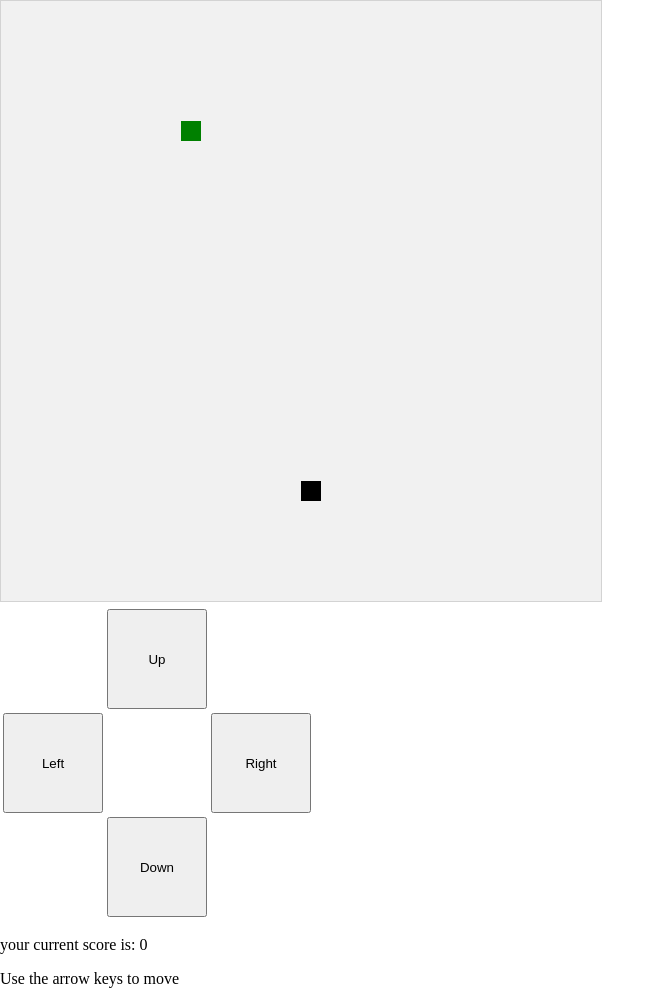
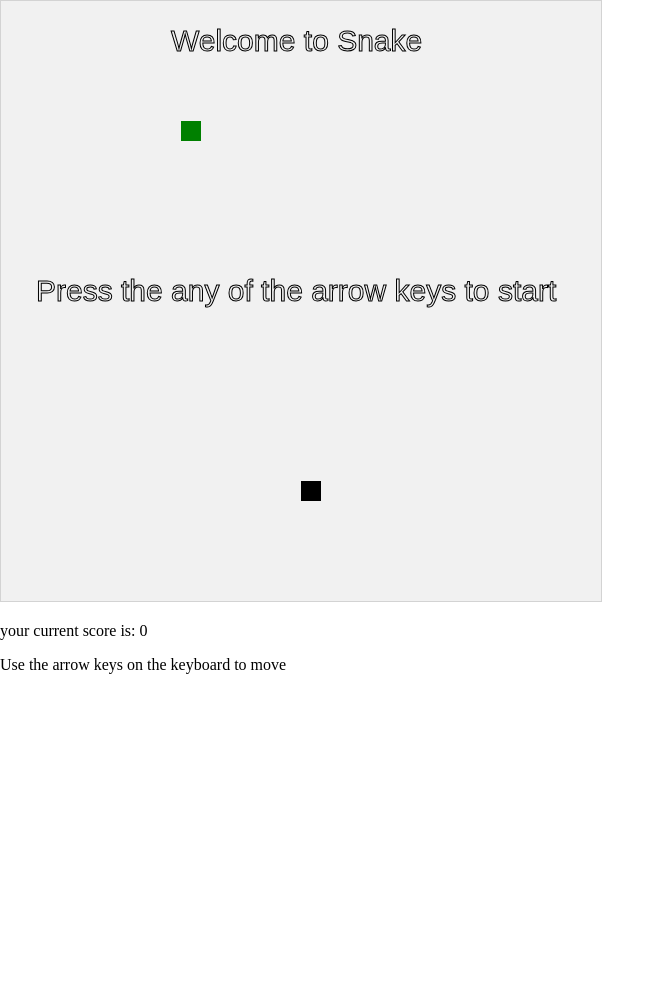
Before and after one commit to NPrada/snake-game, a plain HTML site: page index.html in a window 1280 px wide. Shown: the whole page, without its empty margins (0-665 px from the left). After the commit the page ends 800 px from the top, so only its background shows below. Drawn offline with Linux system fonts and the light colour scheme.

Commit message:
-stopped scrolling with the arrow keys -added welcome page and a game over page. -added the canvas to an actual html tag instead of generating it from the javascript

```diff
--- a/css/style.css
+++ b/css/style.css
@@ -6,10 +6,6 @@ canvas {
     border: 1px solid #d3d3d3;
     background-color: #f1f1f1;
 }
-/*td {*/
-    /*width: 50px;*/
-    /*height: 50px;*/
-/*}*/
 button{
     width: 100px;
     height: 100px;
--- a/index.html
+++ b/index.html
@@ -8,25 +8,26 @@
     <link rel="stylesheet" href="css/style.css">
 </head>
 <body onload="startGame()">
-<table align="centre">
-    <tr>
-        <td></td>
-        <td><button onclick="moveup()">Up</button></td>
-        <td></td>
-    </tr>
-    <tr>
-        <td><button onclick="moveleft()">Left</button></td>
-        <td></td>
-        <td><button onclick="moveright()">Right</button></td>
-    </tr>
-    <tr>
-        <td></td>
-        <td><button onclick="moveleft()">Down</button></td>
-        <td></td>
-    </tr>
-</table>
+<canvas id="gameCanvas"></canvas>
+<!--<table align="centre">-->
+    <!--<tr>-->
+        <!--<td></td>-->
+        <!--<td><button onclick="moveup()">Up</button></td>-->
+        <!--<td></td>-->
+    <!--</tr>-->
+    <!--<tr>-->
+        <!--<td><button onclick="moveleft()">Left</button></td>-->
+        <!--<td></td>-->
+        <!--<td><button onclick="moveright()">Right</button></td>-->
+    <!--</tr>-->
+    <!--<tr>-->
+        <!--<td></td>-->
+        <!--<td><button onclick="moveleft()">Down</button></td>-->
+        <!--<td></td>-->
+    <!--</tr>-->
+<!--</table>-->
 <p>your current score is: <a id="score">0</a></p>
-<p>Use the arrow keys to move</p>
+<p>Use the arrow keys on the keyboard to move</p>
 </body>
 
 <script src="js/index.js"></script>
--- a/js/index.js
+++ b/js/index.js
@@ -1,13 +1,56 @@
 var pixelSize = 20;      //size of the squares in pixels
 var canvasSize = 600;    //size of the canvas in pixels needs to be a multiple of the pixel size
 var frameRate = 100; //how much time between frames
+var highScore = 0;
 
+var gameState = "beforeStart";//
 var tailLength = 0;
 var startingPos = [300, 480]; // x, y
 var headPos = [];
 headPos[0] = startingPos;
 var tailPiece = [];
-var move = [[0, -1]];
+var move = [[0, 0]];
+
+var gameArea = {
+    canvas: document.getElementById("gameCanvas"),
+    start: function () {
+        this.canvas.width = canvasSize;
+        this.canvas.height = canvasSize;
+        this.context = this.canvas.getContext("2d");
+        document.body.insertBefore(this.canvas, document.body.childNodes[0]);
+        this.interval = setInterval(run, frameRate); //this sets how often the game area is updated
+    },
+    clear: function () {
+        this.context.clearRect(0, 0, this.canvas.width, this.canvas.height);
+    },
+    stop: function () {
+        clearInterval(this.interval);   //this removes the interval so that it does not refresh so often
+    }
+};
+
+function mainMenu() {
+    ctx = gameArea.context;
+    ctx.font = "30px Arial";
+    ctx.strokeText("Welcome to Snake",170,50);
+    ctx.strokeText("Press the any of the arrow keys to start",35,300);
+}
+
+function gameOver() {
+    gameState = "gameOver";
+
+     tailLength = 0;
+     startingPos = [300, 480]; // x, y
+     headPos = [];
+    headPos[0] = startingPos;
+     tailPiece = [];
+     move = [[0, 0]];
+    gameArea.stop();
+
+    ctx = gameArea.context;
+    ctx.font = "30px Arial";
+    ctx.strokeText("Game Over",170,50);
+    ctx.strokeText("Press the any of the arrow keys to start",35,300);
+}
 
 function startGame() {
 
@@ -18,15 +61,20 @@ function startGame() {
 }
 
 function run() { //the order in which these things are place is quite important
-
+    console.log(gameState); //log in the console the game state
     gameArea.clear();
-
+    if (gameState === "beforeStart"){
+        mainMenu()
+    }
+    else if(gameState === "gameOver"){
+        gameOver()
+    }
     //if the snake collides with the food then the foods pos i changes and a tailpiece is spawned
     if (snake.eat(food)) {
         food.newFood()
     }
 
-    food.update(); //updates the positon of food
+    food.update(); //refreshes the positon of food
     checkMove(); //checks if the move its about to do is valid
     snake.newPos();
 
@@ -39,22 +87,6 @@ function run() { //the order in which these things are place is quite important
     checkCollision(); //this must be kept after the snake.newPos()
 }
 
-var gameArea = {
-    canvas: document.createElement("canvas"),
-    start: function () {
-        this.canvas.width = canvasSize;
-        this.canvas.height = canvasSize;
-        this.context = this.canvas.getContext("2d");
-        document.body.insertBefore(this.canvas, document.body.childNodes[0]);
-        this.interval = setInterval(run, frameRate); //this sets how often the game area is updated
-    },
-    clear: function () {
-        this.context.clearRect(0, 0, this.canvas.width, this.canvas.height);
-    },
-    stop: function () {
-        clearInterval(this.interval);   //not sure what this does
-    }
-};
 //basically there is always the current move stored in here, once a new one is entered then it is compared to see
 //if it is trying to go the opposite way than the current direction. If it is then the last move that is entered is
 //dicarded, otherwise the new move is added to the snake speed and then the first item of the array is removed
@@ -75,13 +107,19 @@ function checkMove() {
 
 function checkCollision() {
     if (snake.x + snake.speedX > canvasSize || snake.x < 0 || snake.y < 0 || snake.y + snake.speedY > canvasSize) {
-        alert("game over");
-        gameArea.stop()
+        gameState = "game Over";
+        if (tailLength>highScore){
+            highScore = tailLength
+        }
+        gameOver();
     }
     for (var i = 0; i < tailPiece.length; i++) {
         if (snake.x === tailPiece[i].x && snake.y === tailPiece[i].y) {
-            alert("game over");
-            gameArea.stop()
+            gameState = "game Over";
+            if (tailLength>highScore){
+                highScore = tailLength
+            }
+            gameOver();
         }
     }
 }
@@ -106,6 +144,10 @@ document.onkeydown = checkKey;
 
 function checkKey(e) {
     e = e || window.event; //this is used for older browser compatibility
+    if(gameState === "gameOver"){
+       startGame()
+    }
+    gameState = "running";
     if (e.keyCode === 38) {
         moveup()
     }
@@ -119,3 +161,10 @@ function checkKey(e) {
         moveright()
     }
 }
+//this is used to stop the screen from scrolling up and down when the arrow keys are pressed
+window.addEventListener("keydown", function(e) {
+    // space and arrow keys
+    if([32, 37, 38, 39, 40].indexOf(e.keyCode) > -1) {
+        e.preventDefault();
+    }
+}, false);
```
